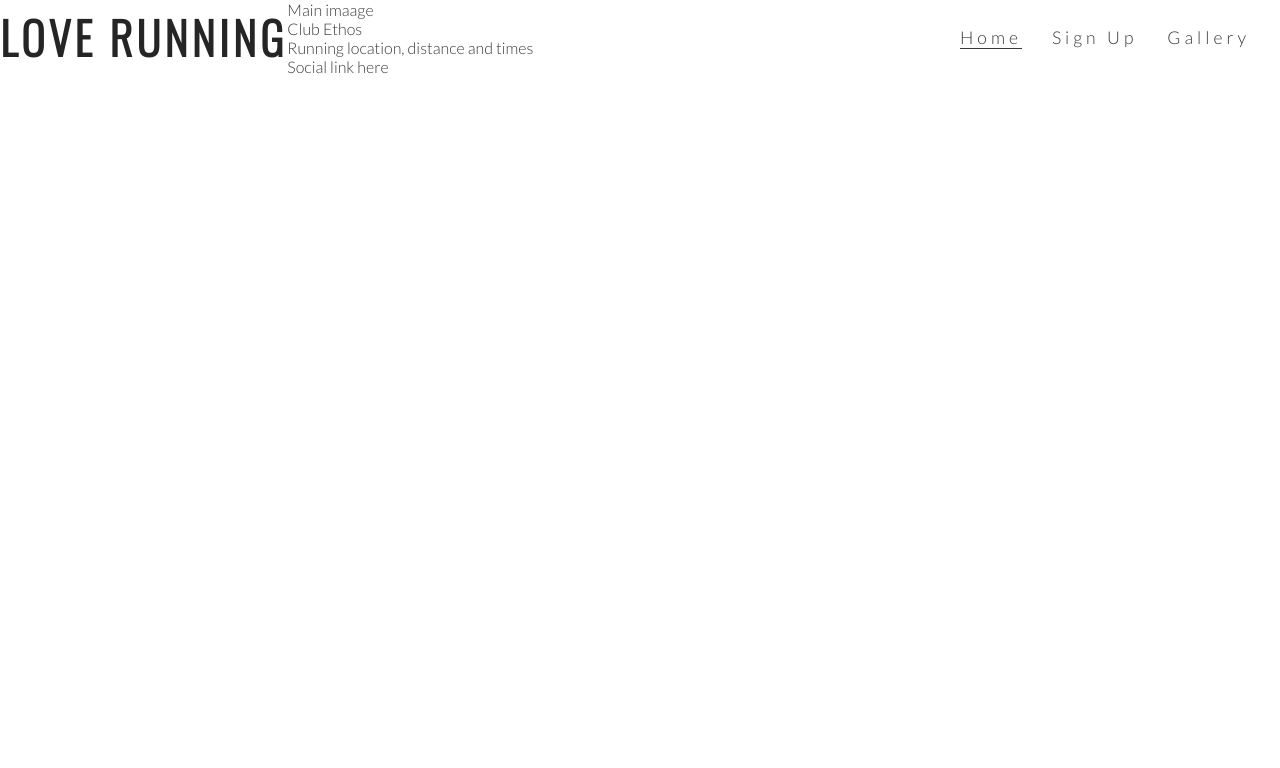
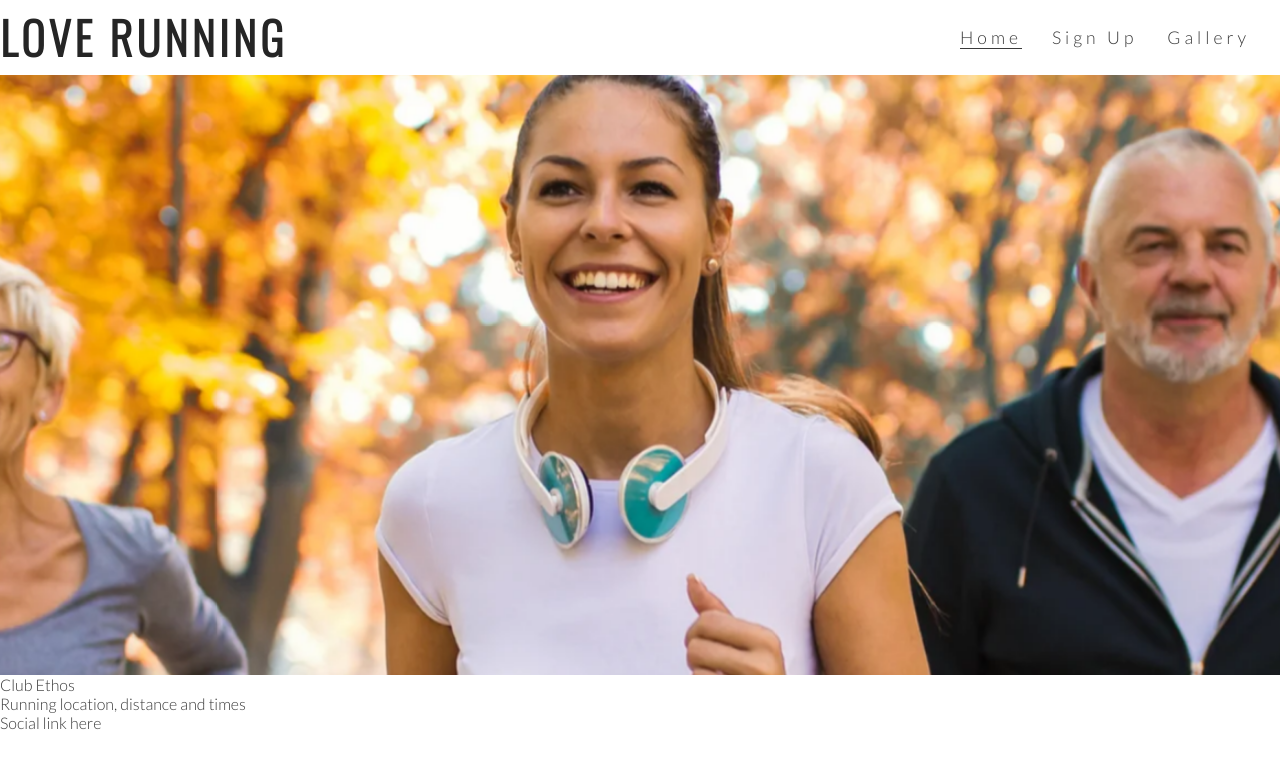
Before and after one commit to Gar-16/love_running, a plain HTML site: page index.html in a window 1280 px wide. Drawn offline with nearby package versions, Linux system fonts and the light colour scheme.

Commit message:
Add hero image and animation for zoom

```diff
--- a/assets/css/style.css
+++ b/assets/css/style.css
@@ -27,7 +27,8 @@ h2 {
     font-size: 280%;
 }
 
-#menu, #logo {
+#menu,
+#logo {
     line-height: 75px;
 }
 
@@ -54,3 +55,30 @@ h2 {
 .active {
     border-bottom: 1px solid #3a3a3a;
 }
+
+#hero-outer {
+    height: 600px;
+    width: 100%;
+    overflow: hidden;
+}
+
+#hero-image {
+    height: 600px;
+    width: 100%;
+    background: url('../images/hero-image.webp') no-repeat center center;
+
+    animation-name: hero-zoom;
+    animation-duration: 5s;
+    animation-fill-mode: forwards;
+}
+
+
+
+@keyframes hero-zoom{
+    from{
+        transform: scale(1);
+    }
+    to{
+        transform: scale(1.1);
+    }
+}
--- a/index.html
+++ b/index.html
@@ -31,8 +31,8 @@
             </ul>
         </nav>
     </header>
-    <section>
-        Main imaage
+    <section id="hero-outer">
+        <div id="hero-image"></div>>
     </section>
     <section>
         Club Ethos
```
Also changed, not shown: assets/images/hero-image.webp (added).
